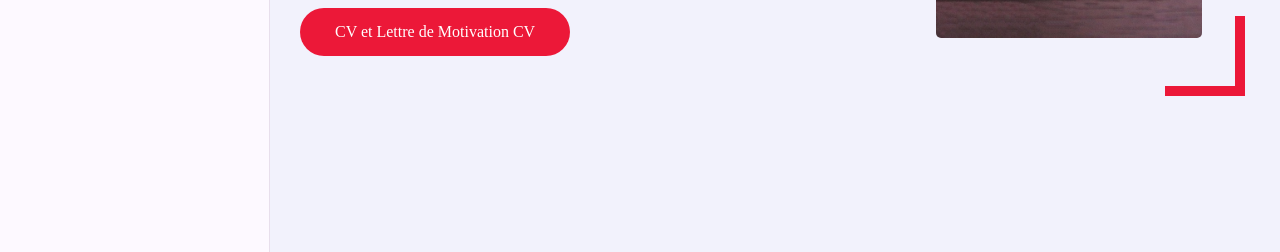
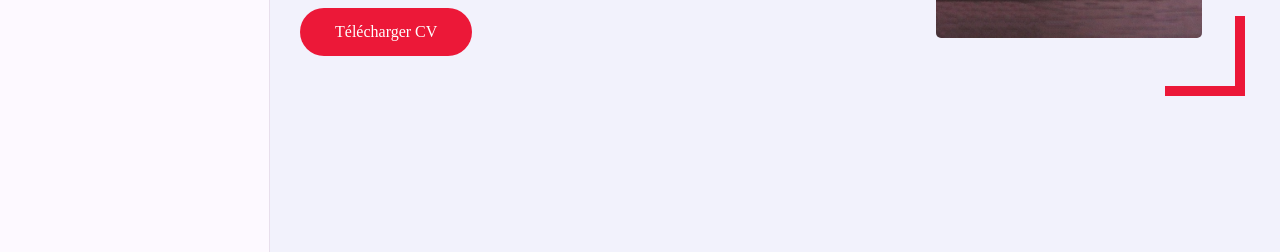
Before and after one commit to EtienneProg/PortFolio, a plain HTML site: page index.html in a window 1280 px wide. Shown: the part 548-800 px from the top of the page. Drawn offline with nearby package versions, Linux system fonts and the light colour scheme; a web font is replaced by a local one.

Commit message:
Update index.html

```diff
--- a/index.html
+++ b/index.html
@@ -49,7 +49,7 @@
                             <h3 class="hello">Bonjour, je m'appelle <span class="name">Etienne Cossalter</span></h3>
                             <h3 class="my-profession">Je suis <span class="typing"></span></h3>
                             <p>Passionné de technologie et de logique je passe mon temps libre à coder, en passant de petit programme de bot discord à des sites internet je m'améliore jour après jour en tout autonomie. Mon but est <a href="#about" data-section-index="0" class="suite">[<span class="point">...</span>]</a></p>
-                            <a href="fichier/EC-cv.png" class="btn">CV et Lettre de Motivation CV</a>
+                            <a href="fichier/EC-cv.png" class="btn">Télécharger CV</a>
                         </div>
                         <div class="home-img padd-15">
                             <img src="images/hero.jpg" alt="">
```
